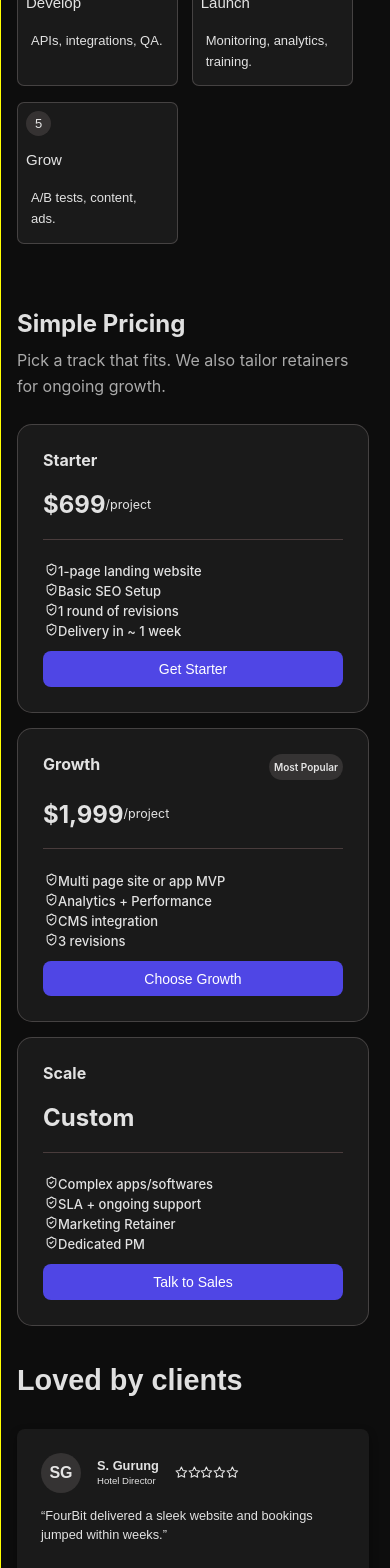
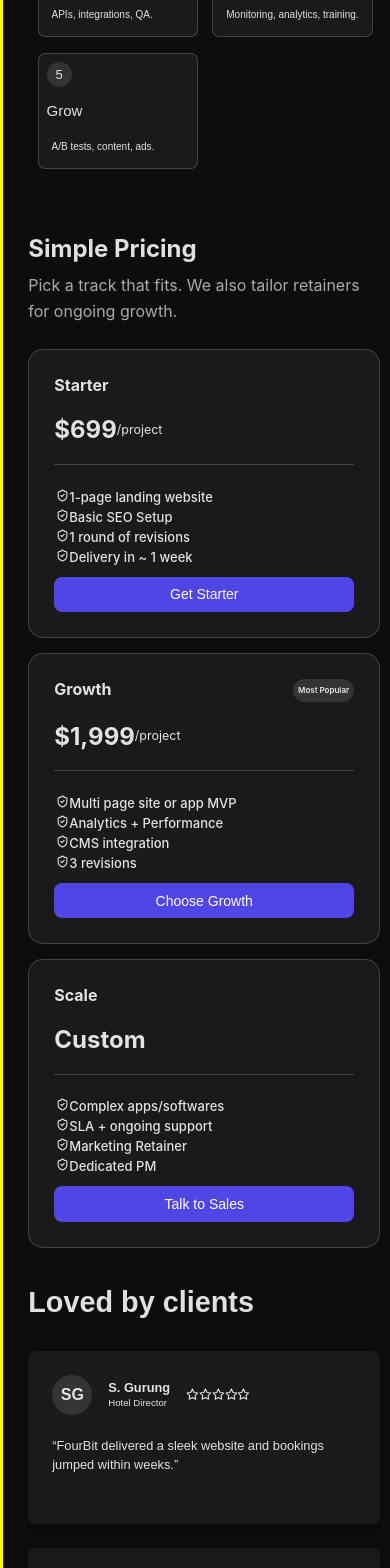
Before and after one commit to Narayan1030/FourBit-Website, a React (Vite) app: page / in a window 390 px wide. Shown: the part 3291-4859 px from the top of the page. Built offline with nearby package versions, Linux system fonts and the light colour scheme.

Commit message:
completed responsiveness

```diff
--- a/src/components/Contact/Contact.css
+++ b/src/components/Contact/Contact.css
@@ -13,7 +13,7 @@
 .contact-form,
 .contact-info {
   flex: 1;
-  min-width: 300px;
+  /* min-width: 300px; */
   background: var(--card-bg);
   padding: 20px;
   border-radius: 10px;
@@ -101,6 +101,17 @@ hr {
   margin-top: 0;
 }
 
+@media(max-width:768px){
+  .contact-section{
+    max-width: 95%;
+    width: 100%;
+    /* display: flex;
+    flex-direction: row; */
+  }
+
+}
+
+
 @media(max-width: 480px){
   .contact-section{
     max-width: 95%;
--- a/src/components/Footer/Footer.css
+++ b/src/components/Footer/Footer.css
@@ -116,6 +116,43 @@
   font-size: 16px;
   /* color: #fff; }*/
 
+  @media(max-width: 768px){
+    .footer-container{
+    max-width: 95%;
+    width: 100%;
+    flex-direction: column-reverse;
+    gap: 0.8rem;
+    margin-bottom: 0.2rem;
+     /* justify-content: start;  */
+    /*align */
+    width: 100%;
+  }
+  .footer-company h3,
+  .footer-resources h3,
+  .footer-contact h3 {
+  font-size: 1rem;
+  font-weight: 600;
+  margin-bottom: 15px;
+  color: var(--text-color);
+}
+  .footer-contact p{
+    font-size: 0.9rem;
+  }
+    .footer-nav{
+    width: 100%;
+  }
+  .footer-describe{
+    width: 100%;
+  }
+    .footer-company li,
+  .footer-resources li{
+    font-size: 0.9rem;
+  }
+  .copyright{
+    display: flex;
+    justify-content: center;
+  }
+}
 
 
 /* mobile responsive*/
--- a/src/components/Navbar/NAvbar.css
+++ b/src/components/Navbar/NAvbar.css
@@ -152,9 +152,10 @@ input:checked + .slider:before {
     position: absolute;
     top: 4rem;
     left: 0;
+    margin: 0 auto;
     background-color: var(--card-bg);
-    /* right: 2rem; */
-    width: 100%;
+    /* right: auto; */
+    width: 95%;
   }
   .mobile-nav li{
     list-style: none;
@@ -199,5 +200,8 @@ input:checked + .slider:before {
   .hamburger-menu{
     display: inline;
   }
+  .mobile-nav{
+    width: 90%;
+  }
 
 }
--- a/src/components/Pricing/Price.css
+++ b/src/components/Pricing/Price.css
@@ -91,6 +91,15 @@
   background: #7a6cff;
 }
 
+@media(max-width:768px){
+  .pricing-container{
+    max-width: 95%;
+    width: 100%;
+  }
+  .pricing-head p{
+    font-size: 8px;
+  }
+}
 
 @media(max-width: 480px){
   .pricing-container{
--- a/src/components/Process/Process.css
+++ b/src/components/Process/Process.css
@@ -17,11 +17,6 @@
   padding: 15px;
   border-radius: 7px;
   border: 0.2px solid #bdb2b243;
-
-  /* width: 220px; */
-  /* height: 100px; */
-  /* margin: 10px; */
-  /* text-align: center; */
 }
 .process-style h2 {
   font-size: 15px;
@@ -50,6 +45,18 @@
   grid-gap: 15px;
 }
 
+@media(max-width: 768px){
+  .process-container{
+    max-width: 95%;
+    width: 100%;
+  }
+  .process-style p {
+  font-size: 10px;
+  padding: 5px;
+  margin: 0;
+}
+}
+
 @media(max-width: 480px){
   .process-container{
     max-width: 90%;
@@ -58,7 +65,6 @@
   .process-container h2{
     font-size: 1.5rem;
   }
-
   .process-row{
       grid-template-columns: repeat(2,1fr);
       width: 100%;
--- a/src/components/Review/Review.css
+++ b/src/components/Review/Review.css
@@ -18,20 +18,22 @@
 .review-container {
   display: flex;
   gap: 1.5rem;
-  flex-wrap: nowrap;
+  /* flex-wrap: wrap; */
 }
 
 .review-card {
-  /* display: flex; */
-  /* flex-direction: column; */
+  display: flex;
+  flex-direction: column;
   background: var(--card-bg);
   border-radius: 8px;
   padding: 1.5rem;
+  /* flex-wrap: wrap; */
   /* width: 300px; */
-  flex: 1;
+  /* flex: 1 1 1; */
   /* min-width: 260px; */
   box-shadow: 0px 4px 8px rgba(0,0,0,0.4);
   transition: transform 0.2s ease;
+  width: 40%;
 }
 
 .review-card:hover {
@@ -62,7 +64,7 @@
   font-size: 0.8rem;
   font-weight: 600;
   margin: 0;
-  color: var(--review-text);
+  color: var(--text-color);
 
 }
 
@@ -92,6 +94,19 @@
   /* color: var(--review-secondary-text); */
 }
 
+@media(max-width : 768px){
+  .review-section{
+    max-width: 95%;
+    width: 100%;
+  }
+  .review-container{
+    flex-wrap: wrap;
+    /* min-width: 500px; */
+  }
+
+}
+
+
 @media(max-width: 480px){
   .review-section{
     max-width: 95%;
@@ -100,4 +115,7 @@
   .review-container{
     flex-wrap: wrap;
   }
+  .review-card{
+    width: 100%;
+  }
 }
--- a/src/components/Review/ReviewCard.jsx
+++ b/src/components/Review/ReviewCard.jsx
@@ -1,7 +1,6 @@
 import React from "react";
 import "./review.css";
 import { FiStar } from "react-icons/fi";
-
 
 const ReviewCard = ({ initials, name, role, text, rating }) => {
   return (
@@ -15,7 +14,10 @@ const ReviewCard = ({ initials, name, role, text, rating }) => {
 
         <div className="review-rating">
           {Array.from({ length: 5 }).map((_, index) => (
-          <span key={index} className={index < rating ? "star filled" : "star"}>
+            <span
+              key={index}
+              className={index < rating ? "star filled" : "star"}
+            >
               <FiStar />
             </span>
           ))}
--- a/src/components/Services/Services.css
+++ b/src/components/Services/Services.css
@@ -128,6 +128,25 @@
   background-color: rgba(135, 116, 116, 0.537);
 }
 
+
+/* media queries */
+@media(max-width: 768px){
+  .service-container {
+    max-width: 95%;
+    width: 100%;
+    /* display: flex;
+    justify-content: start; */
+    /* margin-left: 1rem; */
+    /* flex-direction: column; */
+  }
+    .card {
+    display: grid;
+    grid-template-columns: repeat(2,1fr);
+    width: 100%;
+  }
+}
+
+
 @media (max-width: 480px) {
   .service-container {
     max-width: 95%;
@@ -190,44 +209,3 @@
     width: 100%;
   }
 }
-
-
-
-
-@media(max-width: 350px){
-  .service-container{
-    max-width: 95%;
-    width: 100%;
-  }
-  .service-container-description h1 {
-    font-size: 1rem;
-  }
-  .service-container-description p {
-    font-size: 0.5rem;
-  }
-  .service-descriptions {
-    gap: 20px;
-
-    /* flex-grow: ; */
-  }
-  .service-descriptions button {
-    font-size: 0.3rem;
-    padding: 10px;
-    font-weight: 400;
-    /* width: 9rem; */
-  }
-  .service-expertise{
-    font-size: 0.4rem;
-  }
-  .service-detail-title{
-    font-size: 0.9rem;
-  }
-  .service-detail-para{
-    font-size: 0.5rem;
-  }
-  .card {
-    display: grid;
-    grid-template-columns: 1fr;
-    width: 100%;
-  }
-}
--- a/src/components/Work/Work.css
+++ b/src/components/Work/Work.css
@@ -141,6 +141,18 @@
 }
 
 
+@media(max-width: 768px){
+   .featured-work-container{
+    max-width: 95%;
+    width: 100%;
+  }
+    .featured-work-card{
+    display: grid;
+    grid-template-columns: repeat(2,1fr);
+    width: 100%;
+  }
+}
+
 @media(max-width: 480px){
   .featured-work-container{
     max-width: 95%;
--- a/src/index.css
+++ b/src/index.css
@@ -107,9 +107,11 @@ button:hover {
     max-width: 95%;
     /* border: 1px solid yellow; */
     width: 100%;
-    padding: 1rem;
-    justify-content: start;
-    align-items: start;
+    padding: 0 5%;
+    justify-content: center;
+    align-items: center;
+    border: 3px solid yellow;
+
     /* margin-left: 1rem; */
   }
 
@@ -124,11 +126,11 @@ button:hover {
   }
   .container{
     max-width: 95%;
-    border: 1px solid yellow;
+    /* border: 1px solid yellow; */
     width: 100%;
     padding: 1rem;
-    justify-content: start;
-    align-items: start;
+    /* justify-content: start;
+    align-items: start; */
     /* margin-left: 1rem; */
   }
 }
```
Lines whose indentation alone changed are shown as unchanged.
